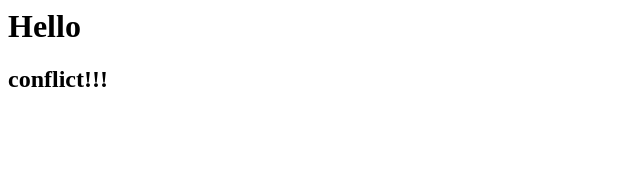
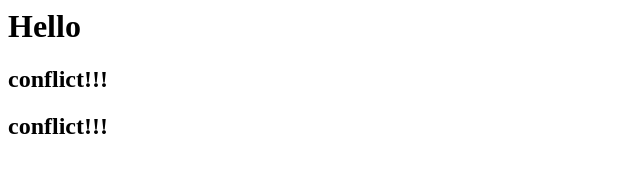
Before and after one commit to Guavalines/Git_Practice, a plain HTML site: page index.html in a window 1280 px wide. Shown: the whole page, without its empty margins (0-640 px from the left). Drawn offline with Linux system fonts and the light colour scheme.

Commit message:
added confict h2 line

```diff
--- a/index.html
+++ b/index.html
@@ -1,2 +1,3 @@
 <h1>Hello</h1>
 <h2>conflict!!!</h2>
+<h2>conflict!!!</h2>
```
